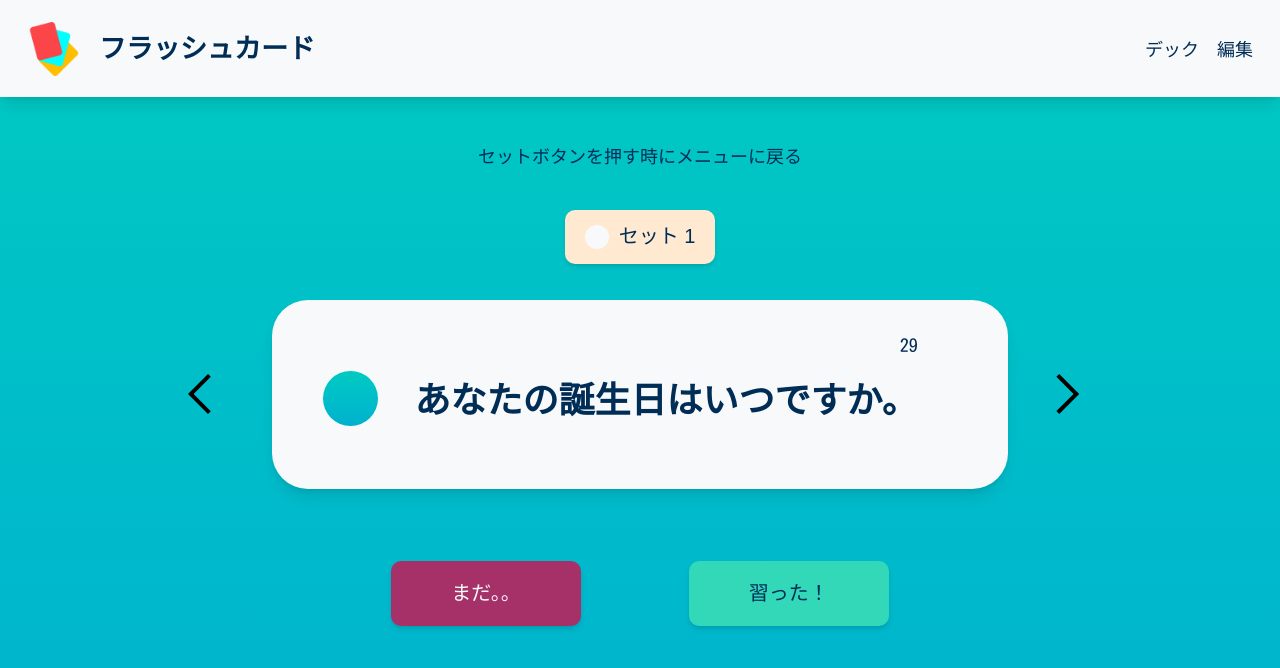
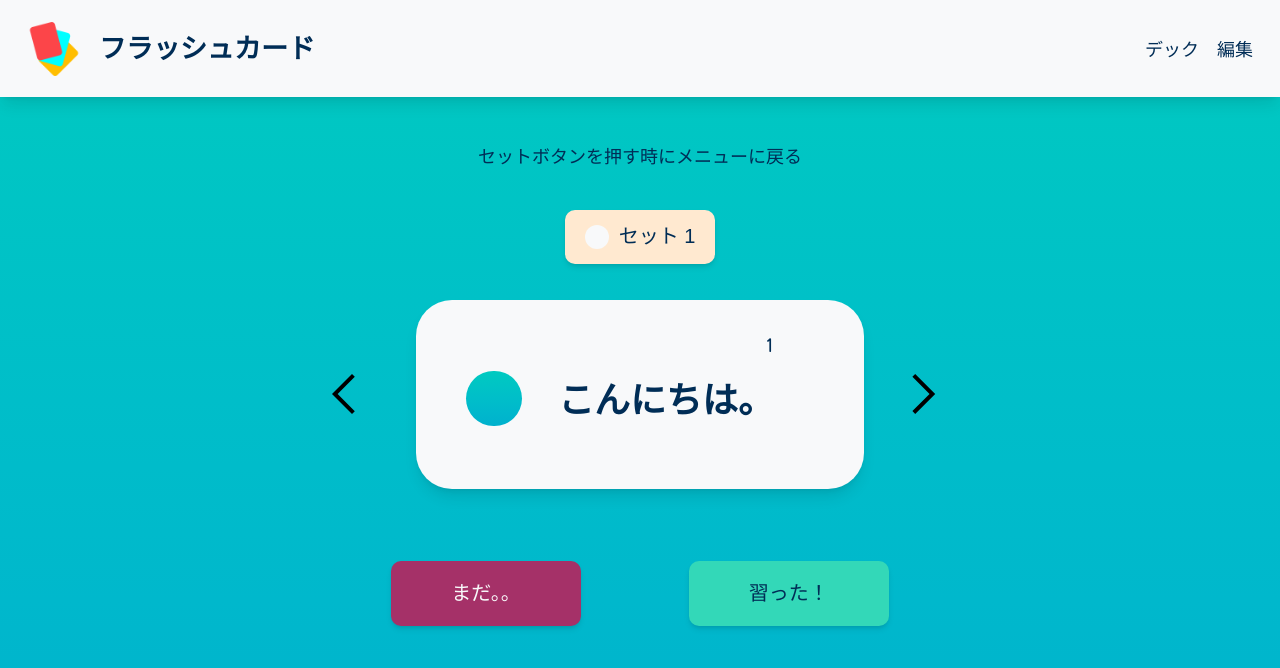
Before and after one commit to kebin20/english-flashcards-app, a React (Vite) app: page /set-one in a window 1280 px wide. Shown: the top 668 px of the page. Built offline with nearby package versions, Linux system fonts and the light colour scheme; a web font is replaced by a local one.

Commit message:
chore: updated how flashcard will receive data

```diff
--- a/src/components/Flashcard.tsx
+++ b/src/components/Flashcard.tsx
@@ -1,4 +1,5 @@
 import styled from "styled-components";
+import { FlashcardProps } from "../interfaces";
 
 const StyledCard = styled.div`
   display: flex;
@@ -31,14 +32,21 @@ const Circle = styled.span`
   text-decoration: none;
 `;
 
-function Flashcard(props) {
+function Flashcard({ isFlipped, currentCard }: FlashcardProps) {
+  const { cardNumber, english, furigana, japanese } = currentCard;
 
   return (
     <StyledCard>
-      <CardNumber>29</CardNumber>
+      <CardNumber>{cardNumber}</CardNumber>
       <InnerContainer>
         <Circle />
-        <h1>あなたの誕生日はいつですか。</h1>
+        <h1>{japanese}</h1>
+        {isFlipped && (
+          <>
+            <p>{furigana}</p>
+            <h1>{english}</h1>
+          </>
+        )}
       </InnerContainer>
     </StyledCard>
   );
--- a/src/components/FlashcardScreen.tsx
+++ b/src/components/FlashcardScreen.tsx
@@ -5,7 +5,7 @@ import Flashcard from "./Flashcard";
 import { ReviseButton, LearntButton } from "../UI/Buttons/Buttons";
 import { ArrowForward, ArrowBack } from "../UI/Buttons/ArrowButtons";
 
-import { FlashcardType, CardType } from "../interfaces";
+import { FlashcardType } from "../interfaces";
 
 import styled from "styled-components";
 import { useState } from "react";
@@ -24,7 +24,8 @@ const FlashcardContainer = styled.div`
 function FlashcardPage({ deckData }: { deckData: FlashcardType }) {
   const { setNumber, card } = deckData;
 
-  const [cardData, setCardData] = useState<CardType>(card);
+  const [currentCard, setCurrentCard] = useState(card[0]);
+  const [isFlipped, setIsFlipped] = useState(false);
 
   return (
     <>
@@ -34,7 +35,7 @@ function FlashcardPage({ deckData }: { deckData: FlashcardType }) {
         <DeckButton to="/menu">セット {setNumber}</DeckButton>
         <FlashcardContainer>
           <ArrowBack onClick={undefined} />
-          <Flashcard cardData={cardData} />
+          <Flashcard currentCard={currentCard} isFlipped={isFlipped} />
           <ArrowForward onClick={undefined} />
         </FlashcardContainer>
         <ButtonContainer>
```
Also changed, not shown: src/interfaces.tsx (+4 -3 lines).
